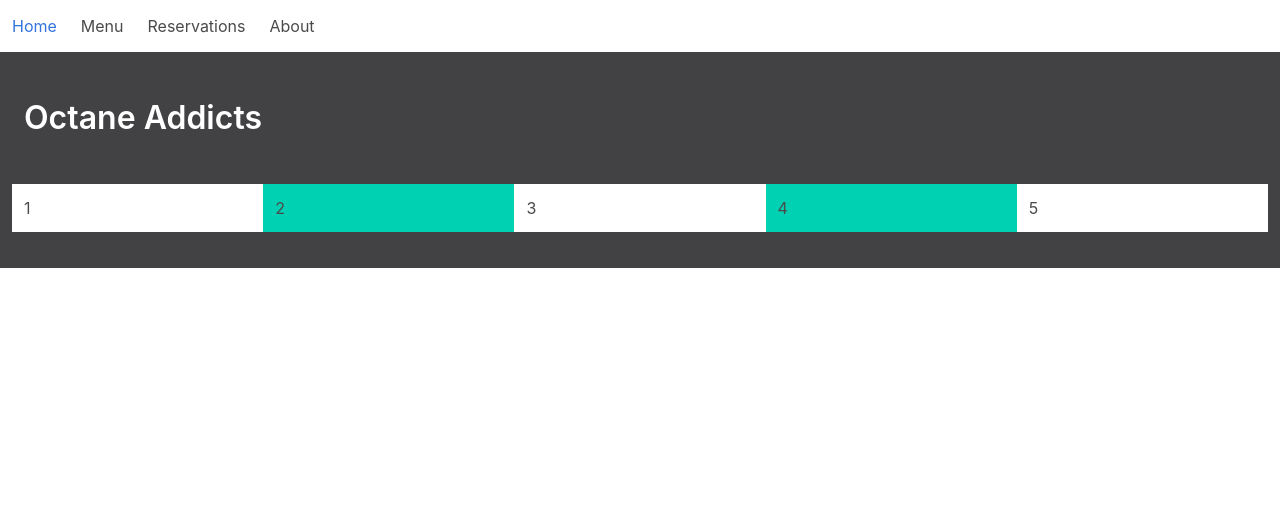
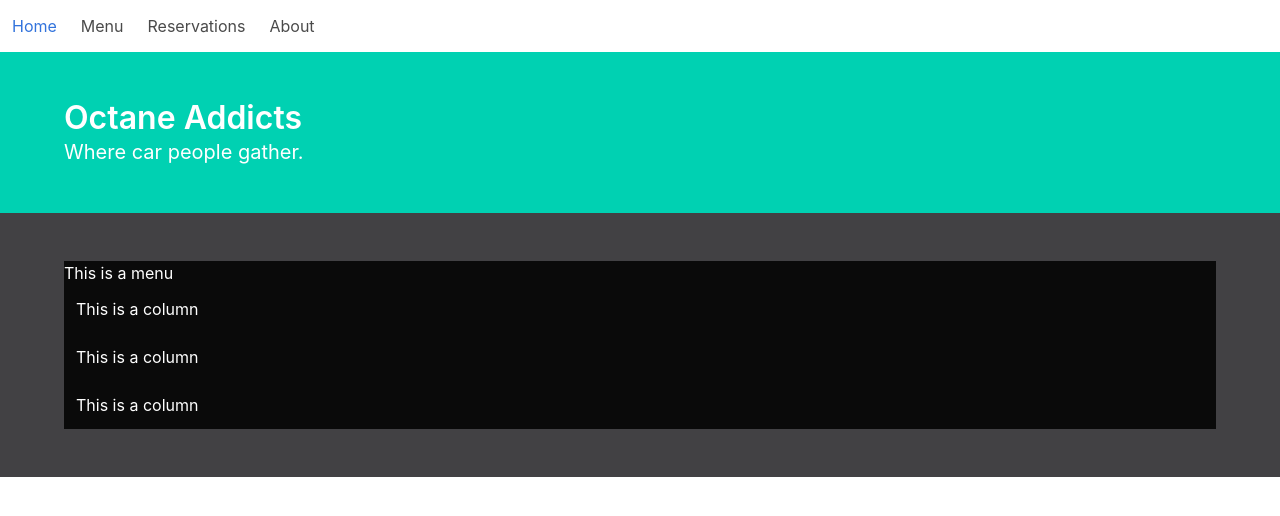
Before and after one commit to Vaironl/MockRestaurant, an Angular app: page / in a window 1280 px wide. Shown: the top 516 px of the page. Built offline with nearby package versions, Linux system fonts and the light colour scheme.

Commit message:
Working on layout

```diff
--- a/src/app/app.component.html
+++ b/src/app/app.component.html
@@ -40,21 +40,38 @@
       </a>
     </div>
 </nav>
-  <section class="section">
-    <h1 class="title is-pulled-left has-text-white">
-      {{ title }}
-    </h1>
+<section class="hero">
+  <div class="hero-body has-background-primary">
     <div class="container">
+      <h1 class="title has-text-white">
+        {{ title }}
+      </h1>
+      <h2 class="subtitle has-text-white">
+        Where car people gather.
+      </h2>
     </div>
-  </section>
-  <section class="section">
-    <div class="columns has-background-primary">
-      <div class="column has-background-white">1</div>
-      <div class="column">2</div>
-      <div class="column has-background-white">3</div>
-      <div class="column">4</div>
-      <div class="column has-background-white">5</div>
+  </div>
+</section>
+<section class="section">
+  <div class="container has-background-black">
+    <h2 class="has-text-white">This is a menu</h2>
+    <div class="column">
+      <p class="has-text-white">
+        This is a column
+      </p>
     </div>
-  </section>
+    <div class="column">
+      <p class="has-text-white">
+        This is a column
+      </p>
+    </div>
+    <div class="column">
+      <p class="has-text-white">
+        This is a column
+      </p>
+    </div>
+  </div>
+
+</section>
   </body>
 </html>
```
